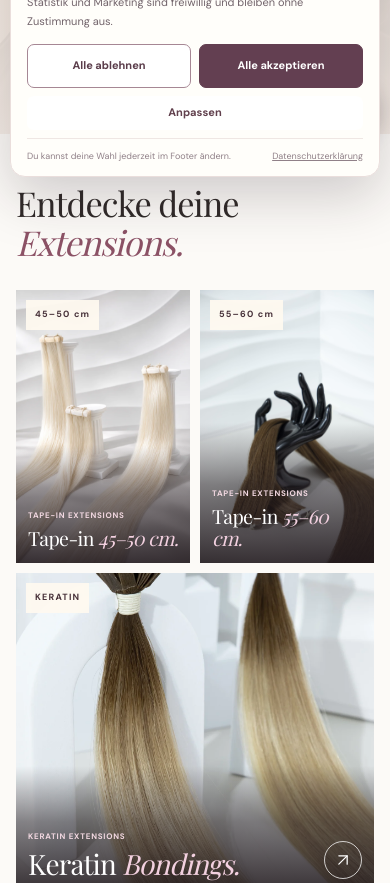
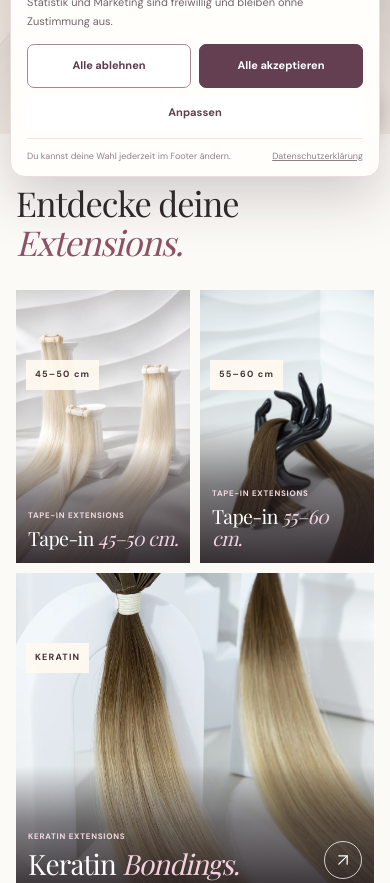
Before and after one commit to enesxunal/rubyhair, a Next.js app: page / in a window 390 px wide. Shown: the part 657-1540 px from the top of the page. Built offline with nearby package versions, Linux system fonts and the light colour scheme; no server answers.

Commit message:
fix: separate Black Friday and length labels on collection cards

```diff
--- a/src/styles/black-friday.css
+++ b/src/styles/black-friday.css
@@ -50,3 +50,11 @@
 .rh-price.rh-bf-price .rh-bf-now{font-size:inherit}
 .rh-product-info .rh-bf-prior{margin:3px 0 12px}
 @media(max-width:550px){.rh-shade-image .rh-bf-card-badge{font-size:8px;right:6px;top:7px}.rh-gallery-main .rh-bf-card-badge{top:8px;left:7px}.rh-bf-image-price{gap:2px 5px}.rh-bf-image-price del{font-size:9px}}
+/* Homepage collection cards: leave the length label at upper left; sale at upper right. */
+.rh-length-collection .rh-collection-trio .collection-media>.rh-bf-card-badge{left:auto;right:16px;top:16px;max-width:calc(100% - 32px);text-align:center}
+@media(max-width:550px){.rh-length-collection .rh-collection-trio .collection-media>.rh-bf-card-badge{left:auto;right:10px;top:10px;font-size:9px;padding:6px 8px}}
+/* Narrow two-column layout has no room for both labels on the same baseline. */
+@media(max-width:600px){
+ .rh-length-collection .rh-collection-trio .collection-media>.rh-length-tag{top:70px;left:10px}
+ .rh-length-collection .rh-collection-trio .collection-media>.rh-bf-card-badge{left:auto;right:10px;top:10px}
+}
```
